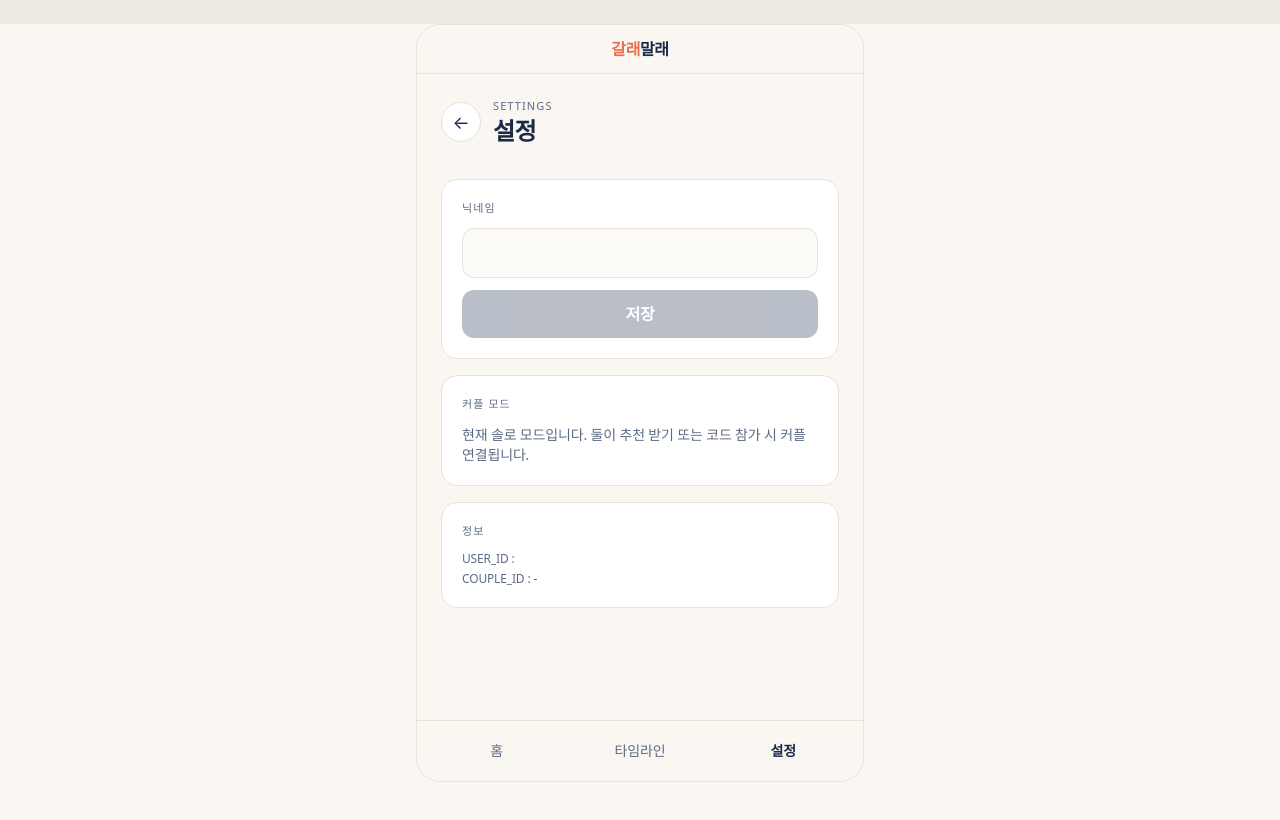
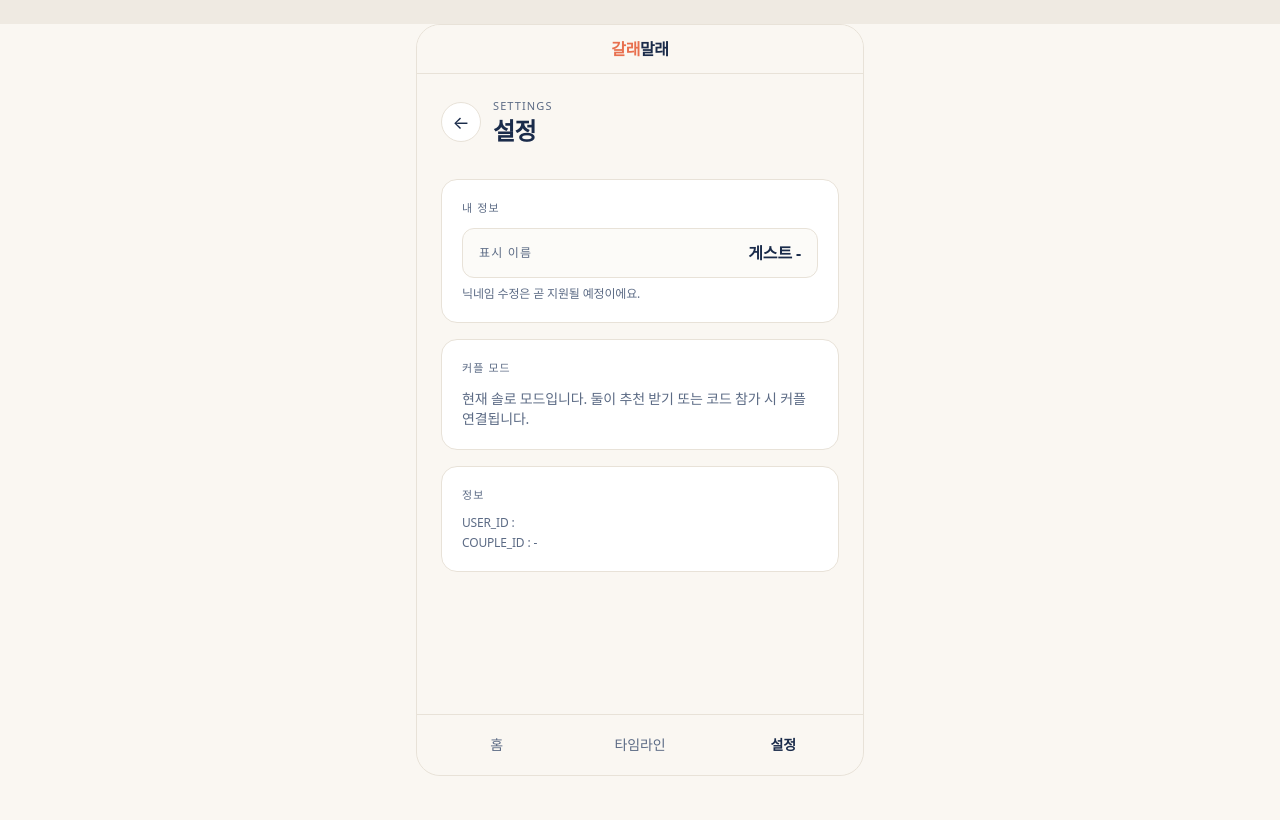
Before and after one commit to romyleee/CoursePick, a React (Vite) app in the folder frontend/: page /settings in a window 1280 px wide. Shown: the top 820 px of the page. Built offline with nearby package versions, Linux system fonts and the light colour scheme; no server answers; a web font is replaced by a local one.

Commit message:
feat: 게스트 {USER_ID} display, disable nickname edit for now

```diff
--- a/frontend/src/pages/HomePage.tsx
+++ b/frontend/src/pages/HomePage.tsx
@@ -21,7 +21,7 @@ export function HomePage() {
         <div>
           <p className="mb-1 text-[11px] uppercase tracking-widest text-ink-3">{dateStr}</p>
           <h1 className="text-3xl font-bold leading-tight tracking-tight text-ink">
-            안녕, {session?.nickname ?? '게스트'}
+            안녕, 게스트 {session?.userId ?? ''}
           </h1>
           <p className="mt-1 text-sm text-ink-3">
             {session?.coupleId ? '커플 모드' : '솔로 모드'}
--- a/frontend/src/pages/SettingsPage.tsx
+++ b/frontend/src/pages/SettingsPage.tsx
@@ -1,33 +1,17 @@
 import { useState } from 'react';
 import { useNavigate } from 'react-router-dom';
 import { useSession } from '../hooks/useSession';
-import { clearCouple, rename } from '../session';
+import { clearCouple } from '../session';
 
 export function SettingsPage() {
   const { session, setSession } = useSession();
   const navigate = useNavigate();
-  const [name, setName] = useState(session?.nickname ?? '');
-  const [busy, setBusy] = useState(false);
-  const [msg, setMsg] = useState<{ text: string; isError: boolean } | null>(null);
-
-  const save = async () => {
-    if (!name.trim() || name === session?.nickname) return;
-    setBusy(true);
-    try {
-      const next = await rename(name.trim());
-      setSession(next);
-      setMsg({ text: '저장됨', isError: false });
-    } catch (e) {
-      setMsg({ text: (e as Error).message, isError: true });
-    } finally {
-      setBusy(false);
-    }
-  };
+  const [msg, setMsg] = useState<string | null>(null);
 
   const leaveCouple = () => {
     const next = clearCouple();
     if (next) setSession(next);
-    setMsg({ text: '커플 모드 해제됨', isError: false });
+    setMsg('커플 모드 해제됨');
   };
 
   return (
@@ -41,25 +25,16 @@ export function SettingsPage() {
         </div>
       </header>
 
-      <Section title="닉네임">
-        <input
-          value={name}
-          onChange={(e) => setName(e.target.value)}
-          maxLength={30}
-          className="w-full rounded-xl border border-line bg-cream/50 px-4 py-3 text-ink"
-        />
-        <button
-          onClick={save}
-          disabled={busy || !name.trim() || name === session?.nickname}
-          className="mt-3 w-full rounded-xl bg-ink py-3 font-bold text-paper disabled:opacity-30"
-        >
-          {busy ? '저장 중...' : '저장'}
-        </button>
-        {msg && (
-          <p className={`mt-2 text-center text-xs ${msg.isError ? 'text-danger-2' : 'text-ink-3'}`}>
-            {msg.text}
-          </p>
-        )}
+      <Section title="내 정보">
+        <div className="flex items-center justify-between rounded-xl border border-line bg-cream/50 px-4 py-3">
+          <span className="text-xs uppercase tracking-widest text-ink-3">표시 이름</span>
+          <span className="text-base font-bold text-ink">
+            게스트 {session?.userId ?? '-'}
+          </span>
+        </div>
+        <p className="mt-2 text-xs text-ink-3">
+          닉네임 수정은 곧 지원될 예정이에요.
+        </p>
       </Section>
 
       <Section title="커플 모드">
@@ -83,6 +58,7 @@ export function SettingsPage() {
             현재 솔로 모드입니다. 둘이 추천 받기 또는 코드 참가 시 커플 연결됩니다.
           </p>
         )}
+        {msg && <p className="mt-2 text-center text-xs text-ink-3">{msg}</p>}
       </Section>
 
       <Section title="정보">
```
